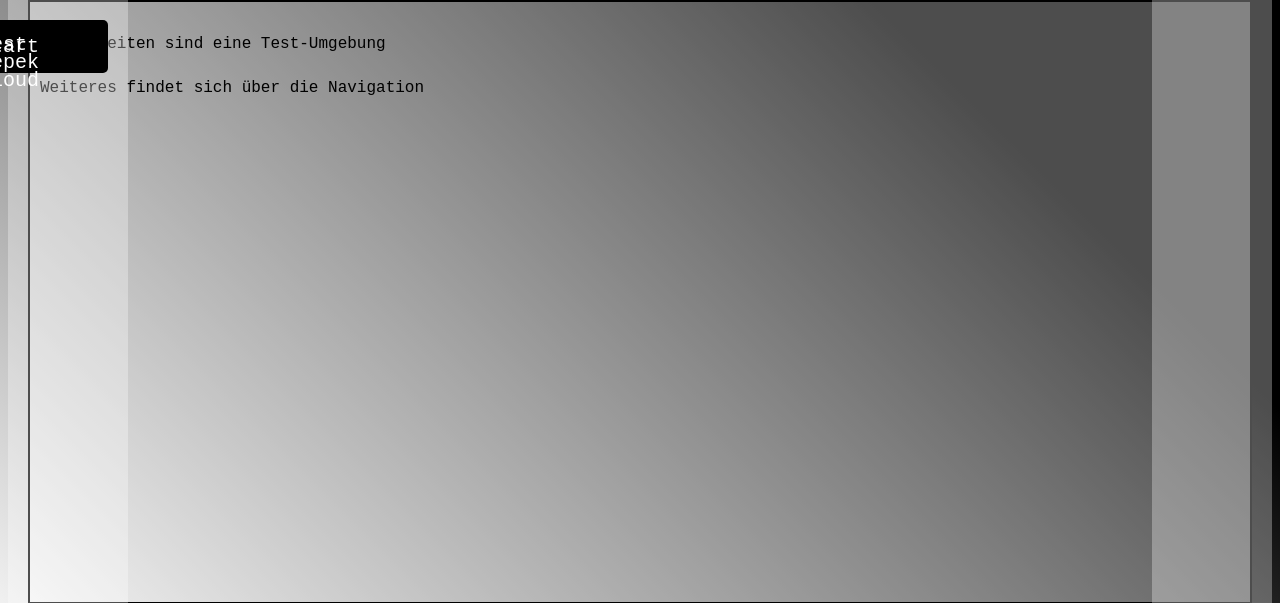
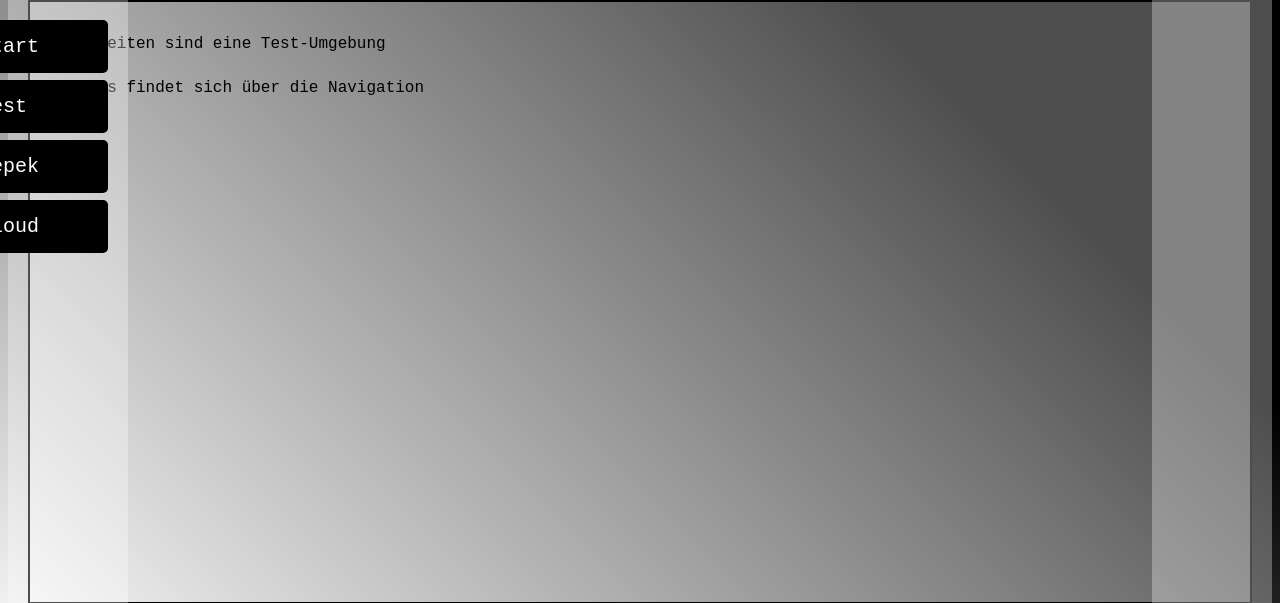
Before and after one commit to muffinmaster1024/muffinmaster1024.github.io, a PHP site: page / in a window 1280 px wide. Shown: the part 111-714 px from the top of the page. Run offline with PHP 8.4, Linux system fonts and the light colour scheme.

Commit message:
Update general.css

```diff
--- a/general.css
+++ b/general.css
@@ -61,17 +61,24 @@
     background-color: #000000;
 }
 
-#links {
+#test {
     position: relative;
     top: 80px;
     background-color: #000000;
 }
 
-#images {
+#pepek {
     position: relative;
     top: 140px;
     background-color: #000000;
 }
+
+#cloud {
+    position: relative;
+    top: 200px;
+    background-color: #000000;
+}
+
 
 /* Tuning */
 /***********************************************/
```
